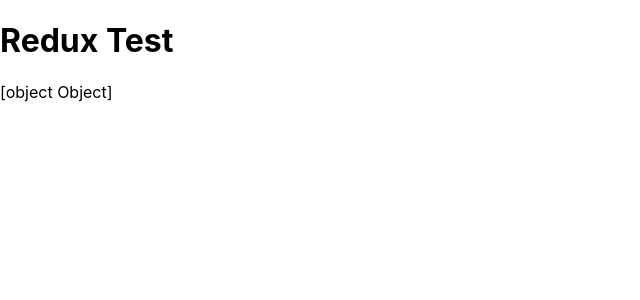
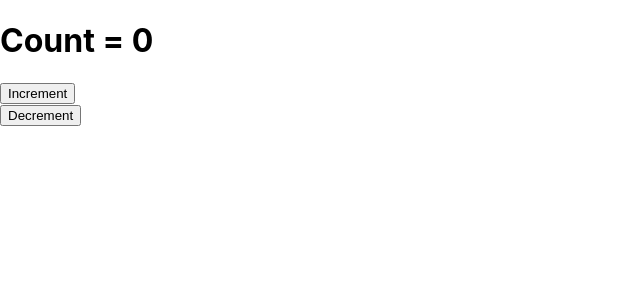
Before and after one commit to pampana-subrahmanyam/react-js, a React (Create React App) app: page / in a window 1280 px wide. Shown: the top 300 px of the page, without its empty margins (0-640 px from the left). Built offline with nearby package versions, Linux system fonts and the light colour scheme; the HTML template or start-up script is replaced by a standard one.

Commit message:
working state

```diff
--- /dev/null
+++ b/src/2_hooks/5_useReducer.js
@@ -0,0 +1,43 @@
+import {useReducer} from 'react'
+
+const initialCounter =0;
+
+const reducerFunc=(state,action)=>{
+    if (action.type === 'INC_COUNTER') {
+        //state is the current value.For that we are adding 1
+        return state+1;
+    }
+    if (action.type === 'DEC_COUNTER') {
+         //state is the current value.For that we are sub 1
+        return state-1;
+    }
+    return state;
+}
+
+
+function UseReducerExample(){
+     const [counter,dispatch]=useReducer(reducerFunc,initialCounter);
+
+
+     const increment=()=>{
+        dispatch({type:"INC_COUNTER"})
+     };
+
+    const decrement=()=>{
+        dispatch({type:"DEC_COUNTER"})
+    };
+     return (<div>
+        <h1>
+            Count = {counter}
+        </h1>
+        <div>
+            <button onClick={()=>increment()}>Increment</button>
+        </div>
+        <div>
+            <button onClick={()=>decrement()}>Decrement</button>
+        </div>
+     </div>);
+
+}
+
+export default UseReducerExample;
--- a/src/2_hooks/Hooks.js
+++ b/src/2_hooks/Hooks.js
@@ -2,12 +2,13 @@ import SetStateExample from './1_useState'
 import UseEffectEampleExample from "./2_useEffer"
 import ContextExample from "./3_ReactContext";
 import UseRefExample from "./4_useRef";
-
+import UseReducerExample from './5_useReducer'
 function Hooks(){
    //return <SetStateExample></SetStateExample>;
    //return <UseEffectEampleExample></UseEffectEampleExample>
    //return <ContextExample></ContextExample>
-   return <UseRefExample></UseRefExample>
+   //return <UseRefExample></UseRefExample>
+   return <UseReducerExample></UseReducerExample>
 }
 
 export default Hooks;
--- a/src/App.js
+++ b/src/App.js
@@ -6,7 +6,7 @@ import ReduxTest from "./other/1_redux_test";
 
 function MainApp(){
     //return <Basics></Basics>;
-    //return <Hooks></Hooks>;
-    return <ReduxTest></ReduxTest>
+    return <Hooks></Hooks>;
+    //return <ReduxTest></ReduxTest>
 }
 export default MainApp;
--- a/src/other/1_redux_test.js
+++ b/src/other/1_redux_test.js
@@ -1,7 +1,6 @@
 import { createStore } from 'redux'
 
 //Create Store create a store for us.It will store the varibles
-
 
 function test1() {
     const rootReducer = (state, action) => {
@@ -140,9 +139,7 @@ function test6() {
     console.log(store6.getState());
     console.log("State value after add  is = ")
     console.log(store6.getState());
-
     return store6.getState();
-
 }
 
 
```
